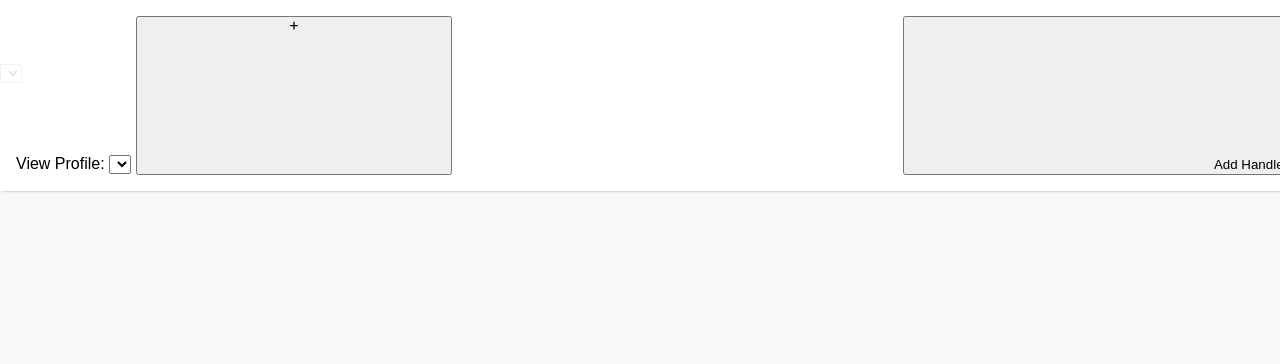
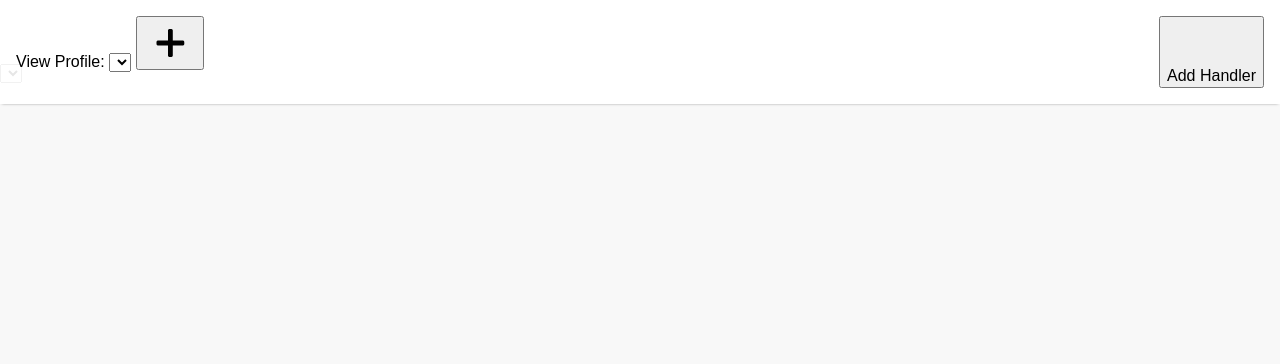
Before and after one commit to Web-Profile/provider, a website: page index.html in a window 1280 px wide. Shown: the top 364 px of the page. Drawn offline with Linux system fonts and the light colour scheme.

Commit message:
updates to app

```diff
--- a/css/app.css
+++ b/css/app.css
@@ -10,6 +10,22 @@ body {
   font-family: Arial;
 }
 
+svg {
+  font-size: 3em;
+  height: 1em;
+}
+
+button {
+  font-size: inherit;
+  font-weight: inherit;
+}
+
+button svg {
+  display: block;
+  width: 1.1em;
+  margin: 0px auto;
+}
+
 body > header {
   position: fixed;
   top: 0;
@@ -20,6 +36,9 @@ body > header {
   box-shadow: 0 1px 3px -2px rgba(0,0,0,0.7);
   overflow: hidden;
   z-index: 3;
+  -webkit-box-sizing: border-box;
+  -moz-box-sizing: border-box;
+  box-sizing: border-box;
 }
 
 #register_handler {
```
